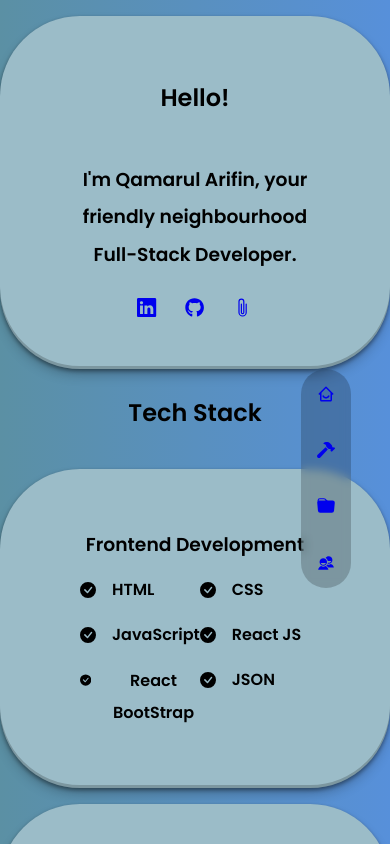
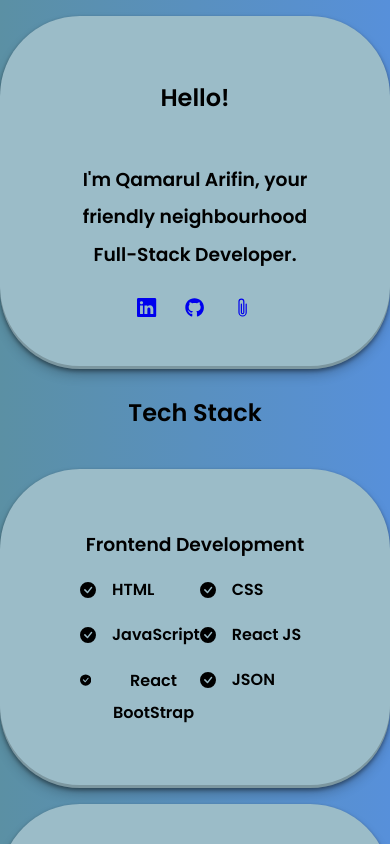
Before and after one commit to qamarularifin/My-Portfolio, a React (Create React App) app: page / in a window 390 px wide. Both pictures are taken after a click on the button "Let's go". Shown: the top 844 px of the page. Built offline with nearby package versions, Linux system fonts and the light colour scheme.

Commit message:
minor fix

```diff
--- a/src/contact/contact.css
+++ b/src/contact/contact.css
@@ -82,11 +82,17 @@ input, textarea{
         display: grid;
         grid-template-columns: 1fr;
 
+
+    }
+
+    .contact_option{
+        border-radius: 3em;
     }
 
     button{
         margin: 0 auto;
         margin-top: 1em;
+
     }
 
    }
--- a/src/navbar/navbar.css
+++ b/src/navbar/navbar.css
@@ -69,18 +69,8 @@ nav a.active{
 /* ===================MEDIA QUERIES (MEDIUM DEVICES) ==========*/
 @media screen and (max-width: 1024px) {
   nav{
-    background-color: rgba(0,0,0,0.2);
-    width: max-content;
-    display: block;
-    position: fixed;
-    z-index: 2;
-    right: 10%;
-    display: flex;
-    flex-direction: column;
-    gap: 2em;
-    border-radius: 2em;
-    padding: 0.8em;
-    backdrop-filter: blur(5px);
+    display: none;
+    text-decoration: none;
 
 }
 
@@ -89,18 +79,8 @@ nav a.active{
  /* ===================MEDIA QUERIES (SMALL DEVICES) ==========*/
  @media screen and (max-width: 600px) {
   nav{
-    background-color: rgba(0,0,0,0.2);
-    width: max-content;
-    display: block;
-    position: fixed;
-    z-index: 2;
-    right: 10%;
-    display: flex;
-    flex-direction: column;
-    gap: 2em;
-    border-radius: 2em;
-    padding: 0.8em;
-    backdrop-filter: blur(5px);
+    display: none;
+    text-decoration: none;
 
 }
  }
```
